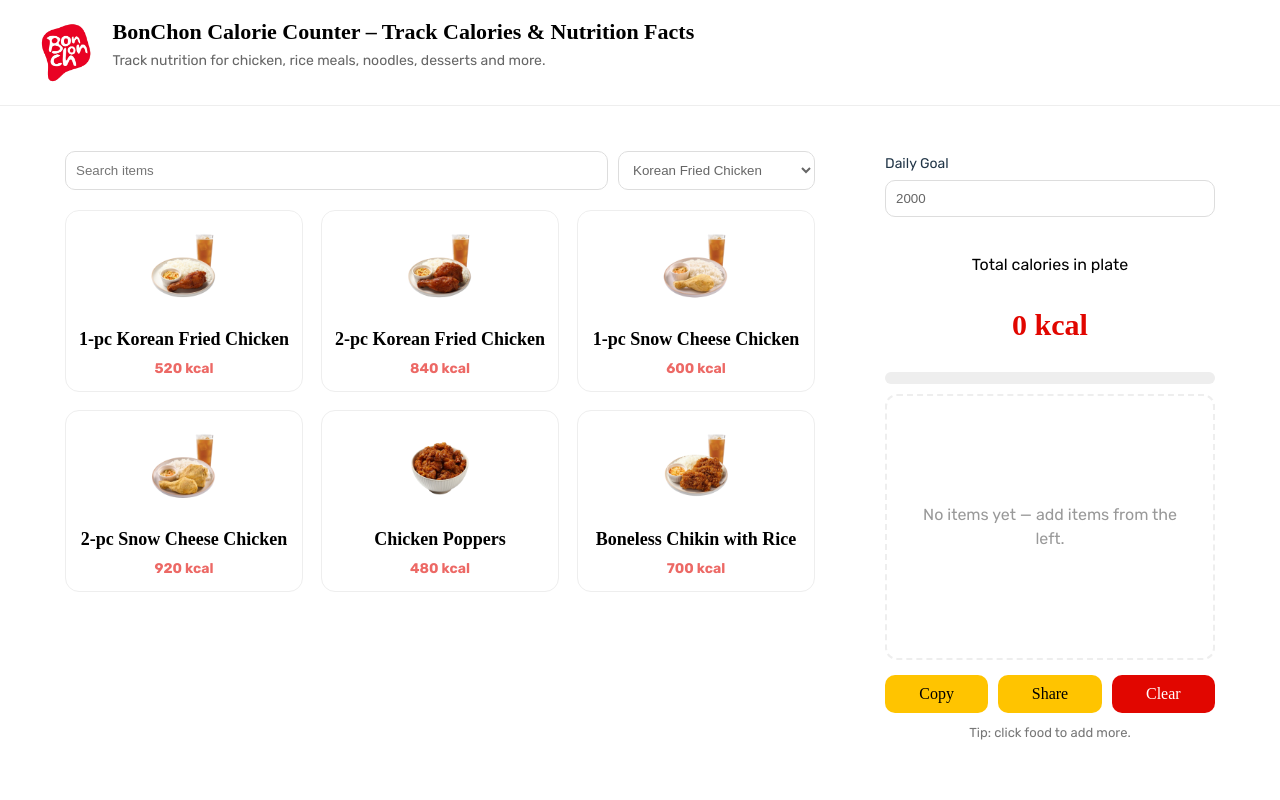
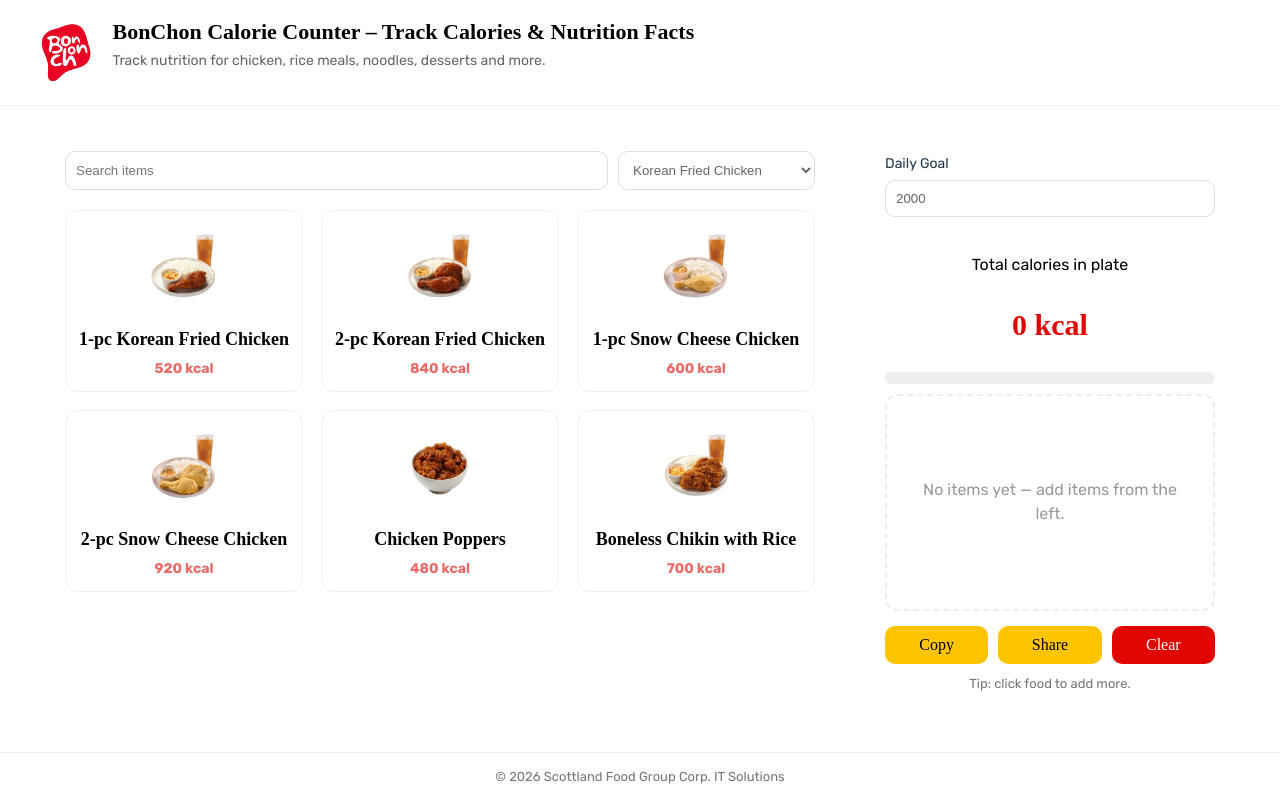
Before and after one commit to chezcka/bonchon-calorie-counter, a React (Vite) app: page / in a window 1280 px wide. Built offline with nearby package versions, Linux system fonts and the light colour scheme; a web font is replaced by a local one.

Commit message:
added footer

```diff
--- a/src/CalorieCounterHome.css
+++ b/src/CalorieCounterHome.css
@@ -399,3 +399,16 @@
   color: #777;
   font-size: 13px;
 }
+
+/* ============================= */
+/* FOOTER                        */
+/* ============================= */
+.footer {
+  margin-top: auto;
+  padding: 14px 20px;
+  text-align: center;
+  font-size: 13px;
+  color: #777;
+  border-top: 1px solid #eee;
+  background: #fff;
+}
--- a/src/CalorieCounterHome.jsx
+++ b/src/CalorieCounterHome.jsx
@@ -253,6 +253,12 @@
           </div>
         </div>
       </div>
+
+      {/* FOOTER */}
+      <footer className="footer">
+        © 2026 Scottland Food Group Corp. IT Solutions
+      </footer>
+
     </div>
   );
 }
```
